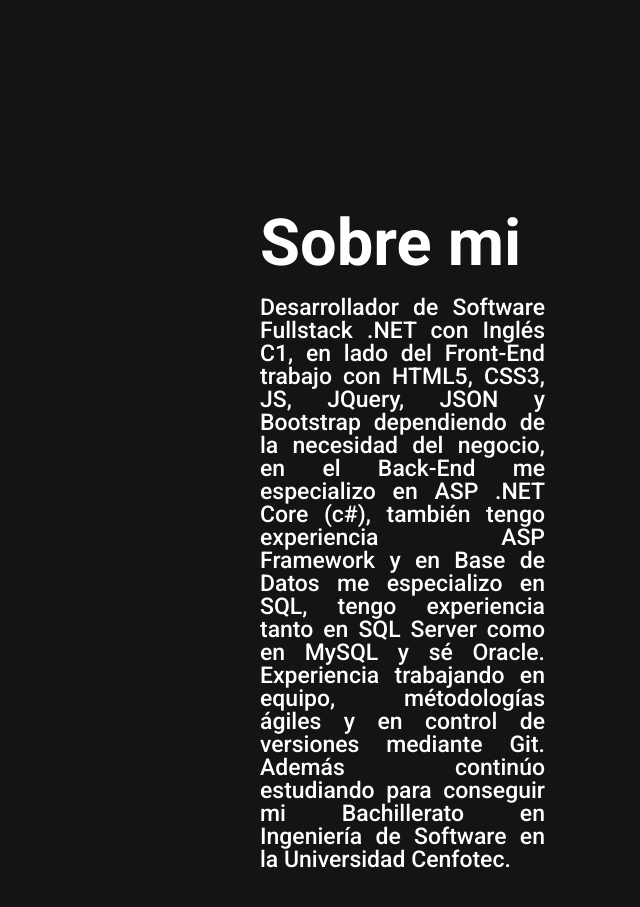
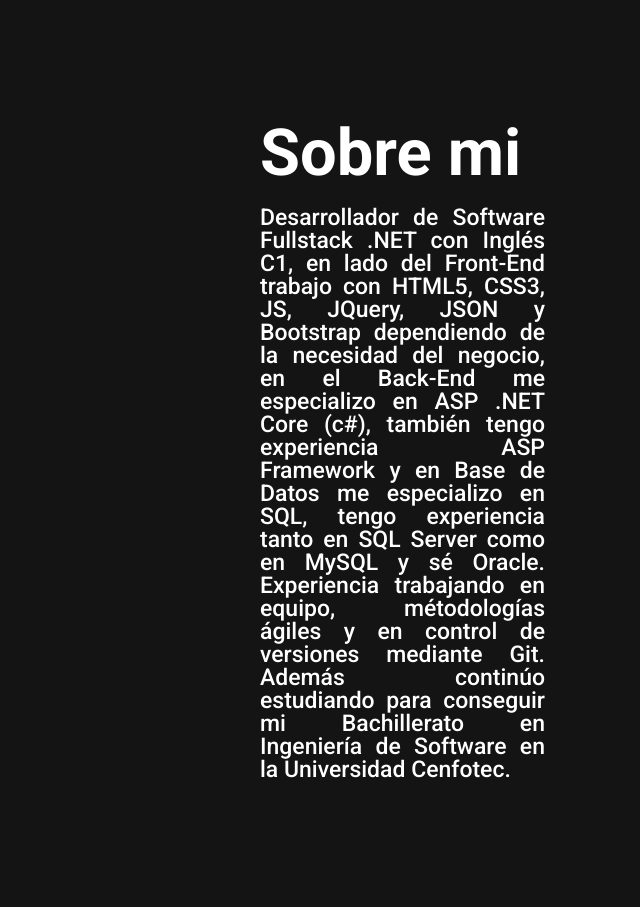
Before and after one commit to Suncin18/portfolio, a plain HTML site: page index.html in a window 1280 px wide. Shown: the part 2660-3567 px from the top of the page, without its empty margins (640-1280 px from the left). Drawn offline with Linux system fonts and the light colour scheme.

Commit message:
Update responsive.css
About me margin updated

```diff
--- a/responsive.css
+++ b/responsive.css
@@ -188,7 +188,7 @@
     font-size: 65px;
     font-weight: bold;
     font-family: 'Roboto', sans-serif;
-    margin-top: 90px;
+/*     margin-top: 90px; */
 }
 #about p{
     margin-top: 20px;
```
